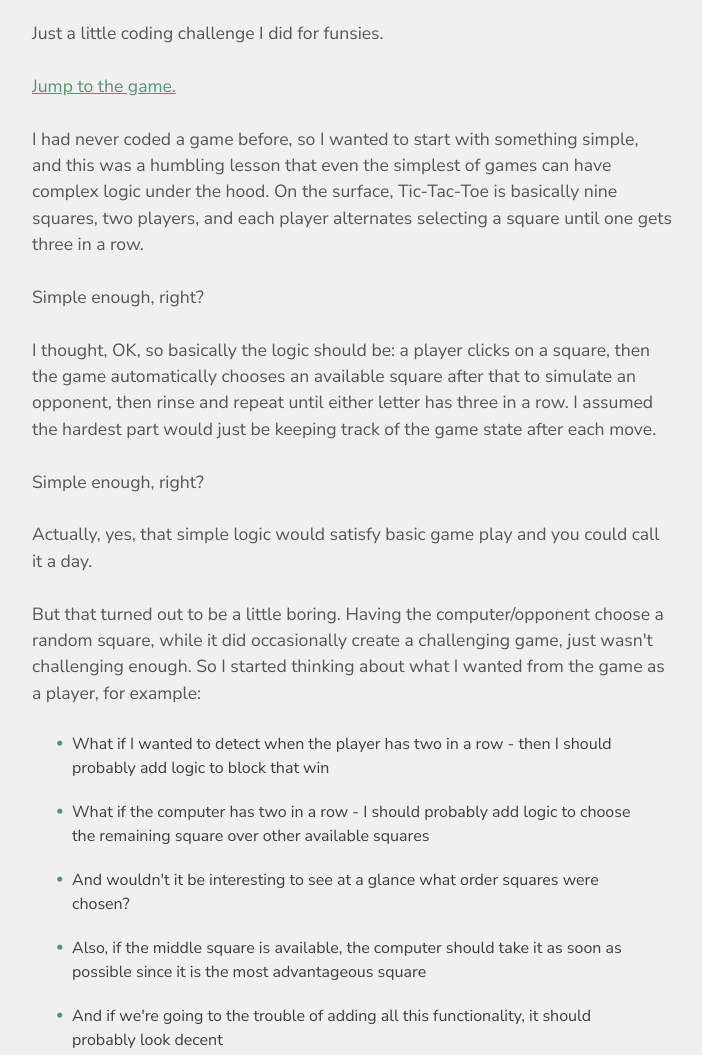
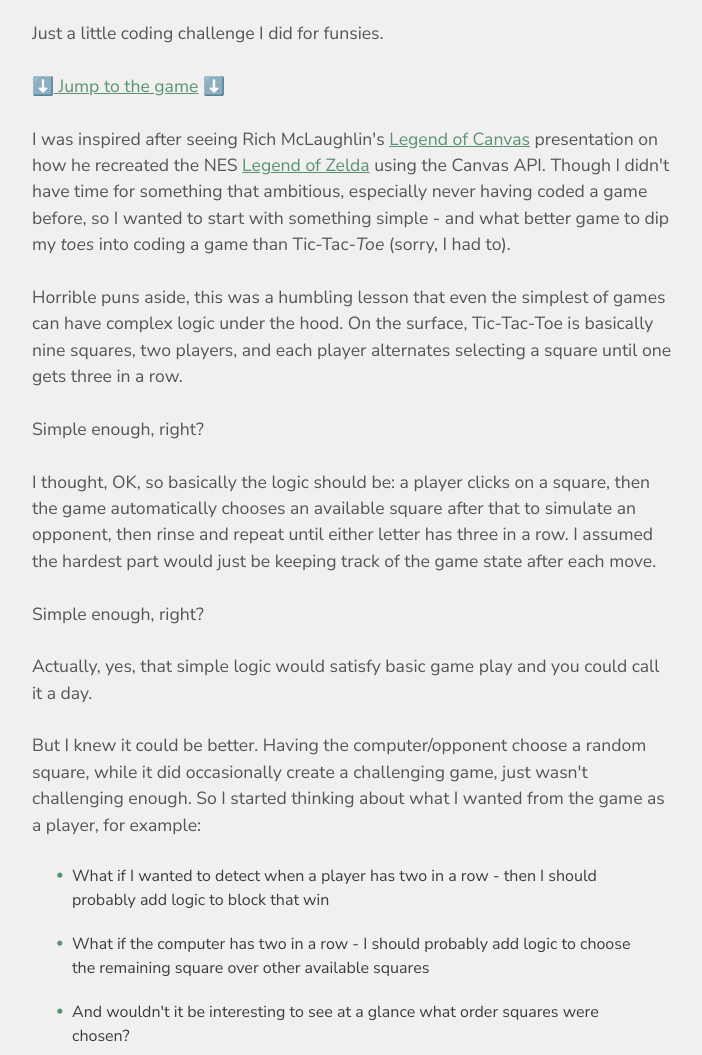
Before and after one commit to miguelceja/miguelceja.github.io, a website: page index.html in a window 1280 px wide. Shown: the part 920-1975 px from the top of the page, without its empty margins (288-990 px from the left). Drawn offline with nearby package versions, Linux system fonts and the light colour scheme.

Commit message:
update copy

```diff
--- a/css/scss/globals.scss
+++ b/css/scss/globals.scss
@@ -7,3 +7,7 @@ p {
 .red {
   color: #e46464;
 }
+
+.italic {
+  font-style: italic;
+}
--- a/index.html
+++ b/index.html
@@ -66,13 +66,32 @@
         <h3>Wanna play me in Tic-Tac-Toe? (I'll go easy 😉)</h3>
 
         <p>Just a little coding challenge I did for funsies.</p>
-        <p><a href="#game" class="jump-to-game">Jump to the game.</a></p>
+        <p>⬇️<a href="#game" class="jump-to-game"> Jump to the game</a> ⬇️</p>
+
         <p>
-          I had never coded a game before, so I wanted to start with something
-          simple, and this was a humbling lesson that even the simplest of games
-          can have complex logic under the hood. On the surface, Tic-Tac-Toe is
-          basically nine squares, two players, and each player alternates
-          selecting a square until one gets three in a row.
+          I was inspired after seeing Rich McLaughlin's
+          <a href="https://www.youtube.com/watch?v=NJPAR7Meu3M"
+            >Legend of Canvas</a
+          >
+          presentation on how he recreated the NES
+          <a
+            href="https://en.wikipedia.org/wiki/The_Legend_of_Zelda_(video_game)"
+            >Legend of Zelda</a
+          >
+          using the Canvas API. Though I didn't have time for something that
+          ambitious, especially never having coded a game before, so I wanted to
+          start with something simple - and what better game to dip my
+          <span class="italic">toes</span> into coding a game than Tic-Tac-<span
+            class="italic"
+            >Toe</span
+          >
+          (sorry, I had to).
+        </p>
+        <p>
+          Horrible puns aside, this was a humbling lesson that even the simplest
+          of games can have complex logic under the hood. On the surface,
+          Tic-Tac-Toe is basically nine squares, two players, and each player
+          alternates selecting a square until one gets three in a row.
         </p>
         <p>Simple enough, right?</p>
         <p>
@@ -88,16 +107,15 @@
           could call it a day.
         </p>
         <p>
-          But that turned out to be a little boring. Having the
-          computer/opponent choose a random square, while it did occasionally
-          create a challenging game, just wasn't challenging enough. So I
-          started thinking about what I wanted from the game as a player, for
-          example:
+          But I knew it could be better. Having the computer/opponent choose a
+          random square, while it did occasionally create a challenging game,
+          just wasn't challenging enough. So I started thinking about what I
+          wanted from the game as a player, for example:
         </p>
 
         <ul>
           <li>
-            What if I wanted to detect when the player has two in a row - then I
+            What if I wanted to detect when a player has two in a row - then I
             should probably add logic to block that win
           </li>
           <li>
@@ -124,9 +142,8 @@
         </p>
 
         <p>
-          While there are certainly further improvements to be made (and likely
-          a bug or two 🤣), this didn't come out too bad for a fun little side
-          project.
+          There are certainly further improvements to be made (and likely a bug
+          or two to fix 🤣). But not too bad for a fun little side project.
         </p>
 
         <p>Let's play!</p>
```
Also changed, not shown: css/build/main.css, 1 other file.
